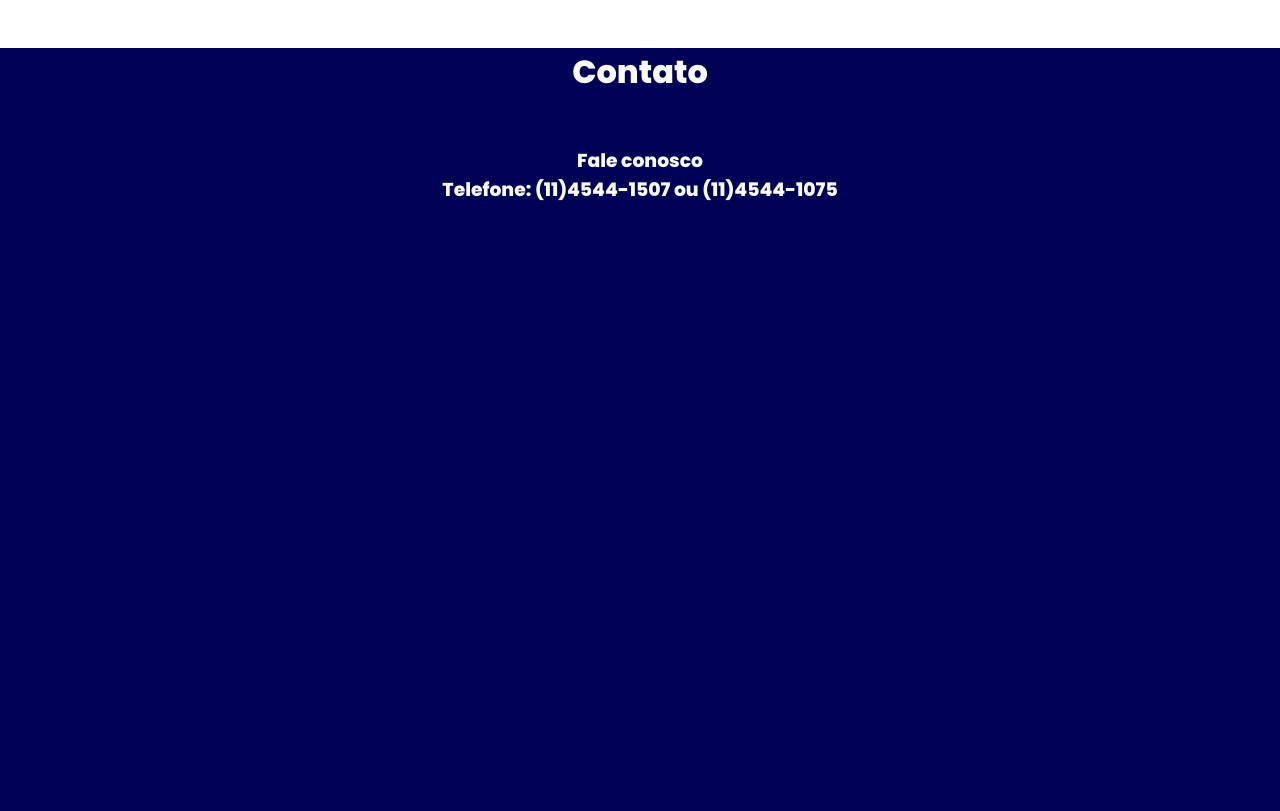
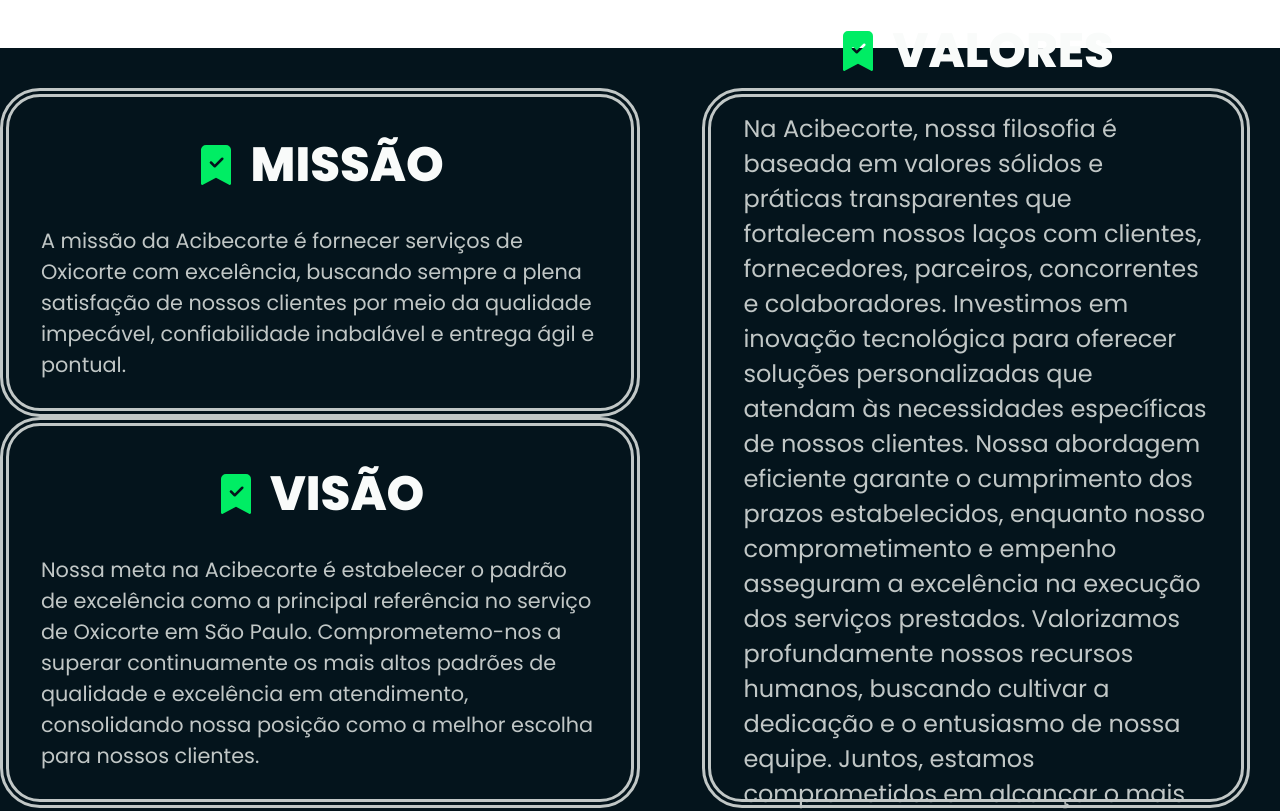
Before and after one commit to MaiaAndrey31/Acibecorte, a React (Vite) app: page / in a window 1280 px wide. Shown: the part 2900-3711 px from the top of the page. Built offline with nearby package versions, Linux system fonts and the light colour scheme.

Commit message:
featMissionPage
Co-authored-by: Lucas Oliveira <lucasoliveiraDEV22@users.noreply.github.com>
Co-authored-by: Wanderson Rodrigues <wandersonrodriguespro@users.noreply.github.com>

```diff
--- a/src/App.jsx
+++ b/src/App.jsx
@@ -4,6 +4,8 @@
 import Contact from "./pages/Contact";
 import GlobalStyles from "./styles/GlobalStyles";
 import Company from "./pages/Company";
+import ValuesPage from "./pages/Values";
+import BtnWhatsPulse from "./components/ButtonWhatsPulse"
 
 function App() {
 
@@ -14,7 +16,9 @@
      <Home />
      <Services />
      <Company />
+     <ValuesPage />
      <Contact />
+     <BtnWhatsPulse/>
     </>
   )
 }
--- /dev/null
+++ b/src/components/ButtonWhatsPulse/index.jsx
@@ -0,0 +1,13 @@
+import * as C from './style'
+import ImgWhats from '../../assets/icon-withe-whatsapp.svg'
+
+function BtnWhatsPulse() {
+    return (
+    <C.LinkWhats>
+        <C.BtnWhats className="pulse">
+            <img src={ImgWhats} />
+        </C.BtnWhats>
+    </C.LinkWhats>
+    )
+}
+export default BtnWhatsPulse
--- /dev/null
+++ b/src/components/ButtonWhatsPulse/style.js
@@ -0,0 +1,28 @@
+import { styled } from 'styled-components'
+import { theme } from '../../styles/theme';
+
+export const LinkWhats = styled.a`
+
+.pulse {
+  animation: animate-pulse 3s linear infinite;
+}
+
+`
+
+export const BtnWhats = styled.div`
+  display: flex;
+  justify-content: center;
+  align-items: center;
+
+  width: 45px;
+  height: 45px;
+  padding: 10px;
+  border-radius: 50%;
+  background-color: ${theme.colors.success};
+
+  position: fixed;
+  bottom: 35px;
+  right: 35px;
+  z-index: 12;
+  cursor: pointer;
+`
--- /dev/null
+++ b/src/components/Formulario/index.jsx
@@ -0,0 +1 @@
+import './style.css'
--- a/src/components/Header/index.jsx
+++ b/src/components/Header/index.jsx
@@ -5,6 +5,7 @@
 import logoWhite from '../../assets/logoWhite.png'
 import { theme } from '../../styles/theme'
 import Button from '../Button'
+
 function Header() {
   return (
     <C.Container>
--- a/src/pages/Contact/index.jsx
+++ b/src/pages/Contact/index.jsx
@@ -12,6 +12,7 @@
                 <h3>Telefone: (11)4544-1507 ou (11)4544-1075</h3>
                 </C.infoContact>
 
+
         </C.Container>
     )
 }
--- a/src/pages/Home/index.jsx
+++ b/src/pages/Home/index.jsx
@@ -11,6 +11,7 @@
         <Header />
         <Slider />
         </Container>
+
     )
 }
 
--- /dev/null
+++ b/src/pages/Values/index.jsx
@@ -0,0 +1,61 @@
+import { Container, LeftSide, LeftBox, RightSide, RightBox } from './style'
+import { BsBookmarkCheckFill } from "react-icons/bs";
+
+
+function ValuesPage() {
+  return (
+    <Container>
+      <LeftSide>
+        <LeftBox>
+
+        <div className="titleIcons">
+          <BsBookmarkCheckFill className='icon'/>
+            <h1>MISSÃO</h1>
+        </div>
+          <p>
+            A missão da Acibecorte é fornecer serviços de Oxicorte com
+            excelência, buscando sempre a plena satisfação de nossos clientes
+            por meio da qualidade impecável, confiabilidade inabalável e entrega
+            ágil e pontual.
+          </p>
+        </LeftBox>
+        <LeftBox>
+        <div className="titleIcons">
+          <BsBookmarkCheckFill className='icon'/>
+            <h1>VISÃO</h1>
+        </div>
+          <p>
+            Nossa meta na Acibecorte é estabelecer o padrão de excelência como a
+            principal referência no serviço de Oxicorte em São Paulo.
+            Comprometemo-nos a superar continuamente os mais altos padrões de
+            qualidade e excelência em atendimento, consolidando nossa posição
+            como a melhor escolha para nossos clientes.
+          </p>
+        </LeftBox>
+      </LeftSide>
+      <RightSide>
+        <RightBox>
+        <div className="titleIcons">
+          <BsBookmarkCheckFill className='icon'/>
+            <h1>VALORES</h1>
+        </div>
+          <p>
+            Na Acibecorte, nossa filosofia é baseada em valores sólidos e
+            práticas transparentes que fortalecem nossos laços com clientes,
+            fornecedores, parceiros, concorrentes e colaboradores. Investimos em
+            inovação tecnológica para oferecer soluções personalizadas que
+            atendam às necessidades específicas de nossos clientes. Nossa
+            abordagem eficiente garante o cumprimento dos prazos estabelecidos,
+            enquanto nosso comprometimento e empenho asseguram a excelência na
+            execução dos serviços prestados. Valorizamos profundamente nossos
+            recursos humanos, buscando cultivar a dedicação e o entusiasmo de
+            nossa equipe. Juntos, estamos comprometidos em alcançar o mais alto
+            nível de qualidade e satisfação em cada projeto que empreendemos.
+          </p>
+        </RightBox>
+      </RightSide>
+    </Container>
+  )
+}
+
+export default ValuesPage
--- /dev/null
+++ b/src/pages/Values/style.js
@@ -0,0 +1,92 @@
+import {styled} from 'styled-components'
+import { theme } from '../../styles/theme';
+
+
+
+export const Container = styled.div`
+background-color: ${theme.colors.black};
+min-height: 100vh;
+width: 100%;
+display: flex;
+align-items: center;
+justify-content: center;
+gap: 2rem;
+
+.titleIcons {
+    display: flex;
+gap: 0.9rem;
+justify-content: center;
+align-items: center;
+
+.icon {
+    font-size: 2.5rem;
+
+    color: ${theme.colors.success};
+}
+}
+
+
+`
+
+export const LeftSide = styled.div`
+display: flex;
+flex-direction: column;
+align-items: center;
+justify-content: space-between;
+height: 90vh;
+max-width: 50vw;
+
+
+`
+export const LeftBox = styled.div`
+display: flex;
+flex-direction: column;
+align-items: center;
+border-radius: 40px;
+width: 40rem;
+min-height: 45%;
+border: .6rem double ${theme.colors.neutral};
+padding: 2rem;
+gap: 1.5rem;
+
+h1 {
+    font-size: 3rem;
+    color: ${theme.colors.white};
+}
+
+p {
+    font-size: 1.3rem;
+    color: ${theme.colors.neutral};
+}
+`
+
+export const RightSide = styled.div`
+display: flex;
+align-items: center;
+justify-content: center;
+width: 50%;
+`
+
+export const RightBox = styled.div`
+width: 90%;
+height: 90vh;
+display: flex;
+flex-direction: column;
+border-radius: 40px;
+align-items: center;
+justify-content: center;
+border: .6rem double ${theme.colors.neutral};
+padding: 2rem;
+gap: 1.5rem;
+
+
+h1 {
+    font-size: 3rem;
+    color: ${theme.colors.white};
+}
+
+p {
+    font-size: 1.5rem;
+    color: ${theme.colors.neutral};
+}
+`
```
Also changed, not shown: src/assets/icon-withe-whatsapp.svg (added), src/components/Formulario/styles.css (added), src/pages/Company/index.jsx (line endings or trailing spaces), src/pages/Serviços/index.jsx (line endings or trailing spaces).
